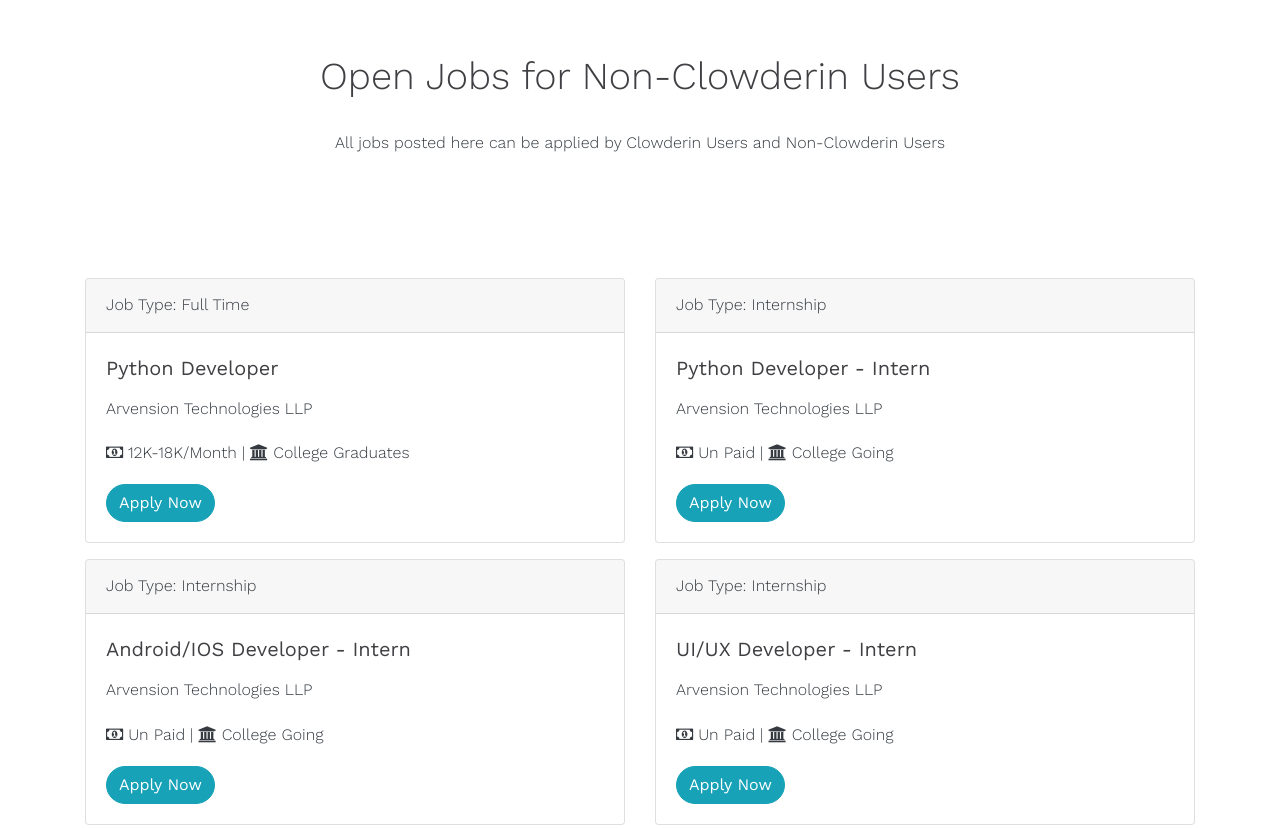
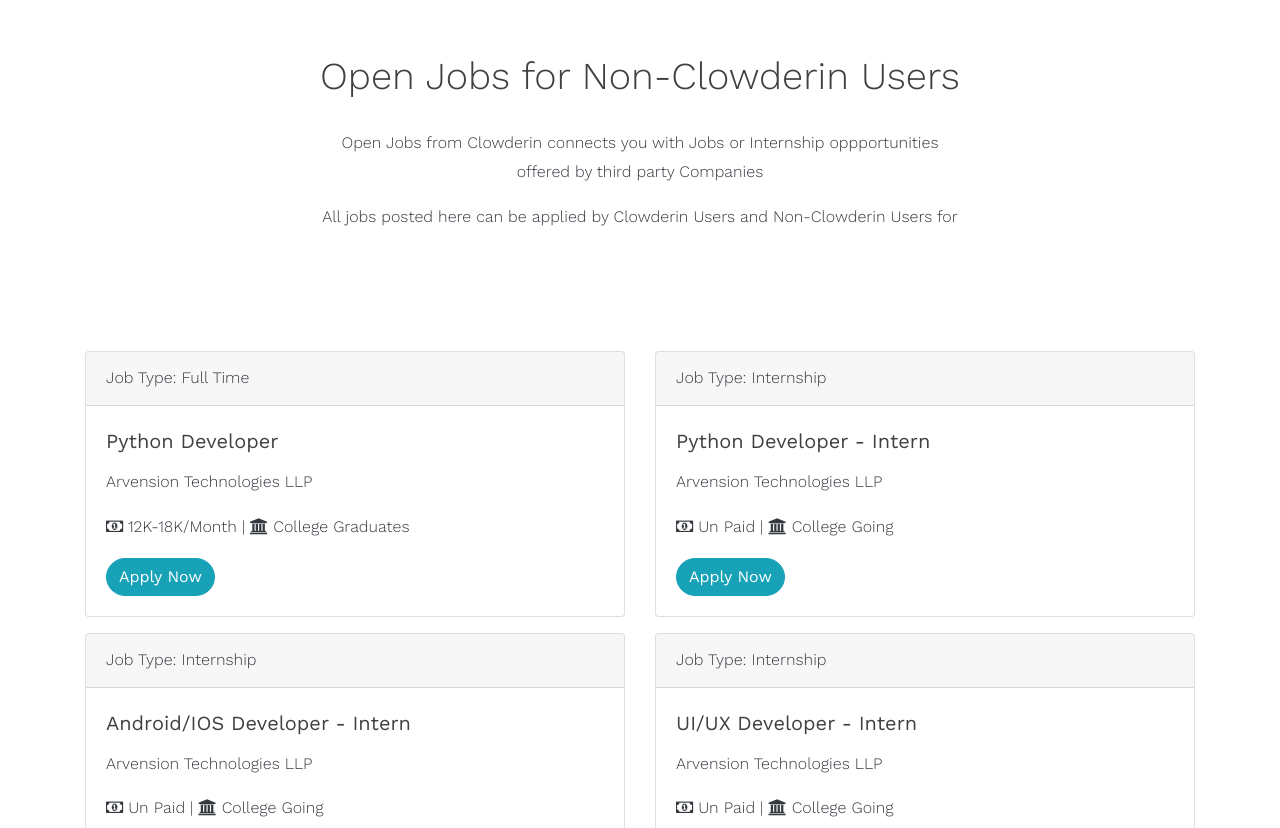
Before and after one commit to Sangeethsajan/ClowderinHome, a plain HTML site: page openjobs.html in a window 1280 px wide. Shown: the part 880-1708 px from the top of the page. Drawn offline with nearby package versions, Linux system fonts and the light colour scheme; some packages are replaced by stand-ins of ours; no server answers; files whose address does not match are found by name.

Commit message:
14 Commit

```diff
--- a/openjobs.html
+++ b/openjobs.html
@@ -100,7 +100,8 @@
           <div class="col-md-7 text-center heading-section ftco-animate">
 
             <h2 class="mb-4 font-weight-light">Open Jobs for Non-Clowderin Users</h2>
-            <p class="text-dark">All jobs posted here can be applied by Clowderin Users and Non-Clowderin Users</p>
+            <p class="text-dark">Open Jobs from Clowderin connects you with Jobs or Internship oppportunities offered by third party Companies</p>
+            <p class="text-dark">All jobs posted here can be applied by Clowderin Users and Non-Clowderin Users for</p>
           </div>
         </div>
         <div class="row">
```
